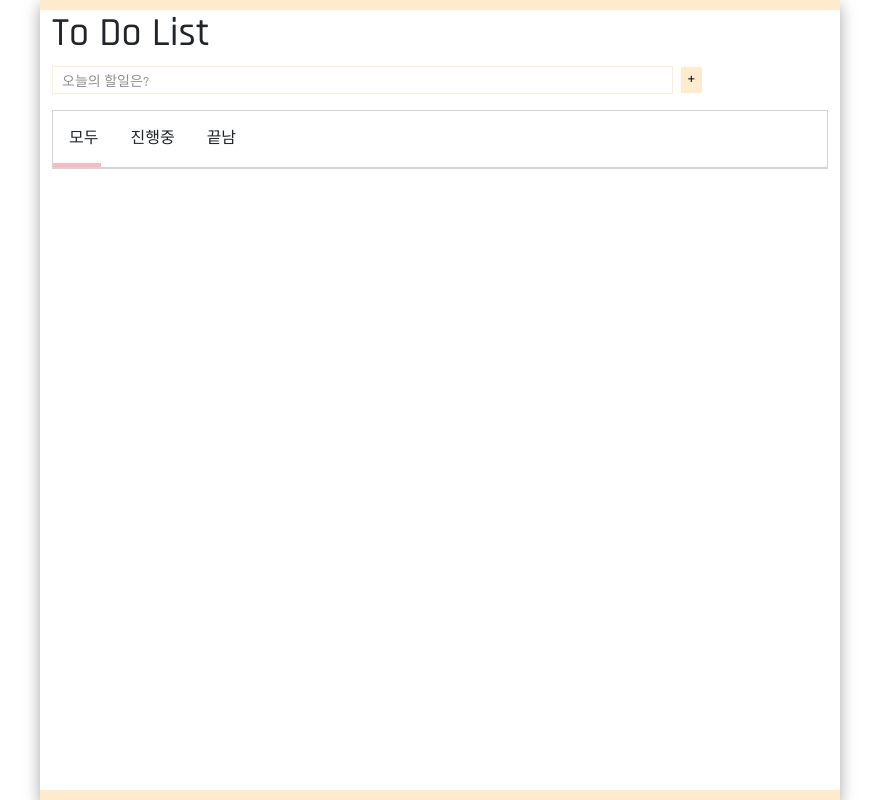
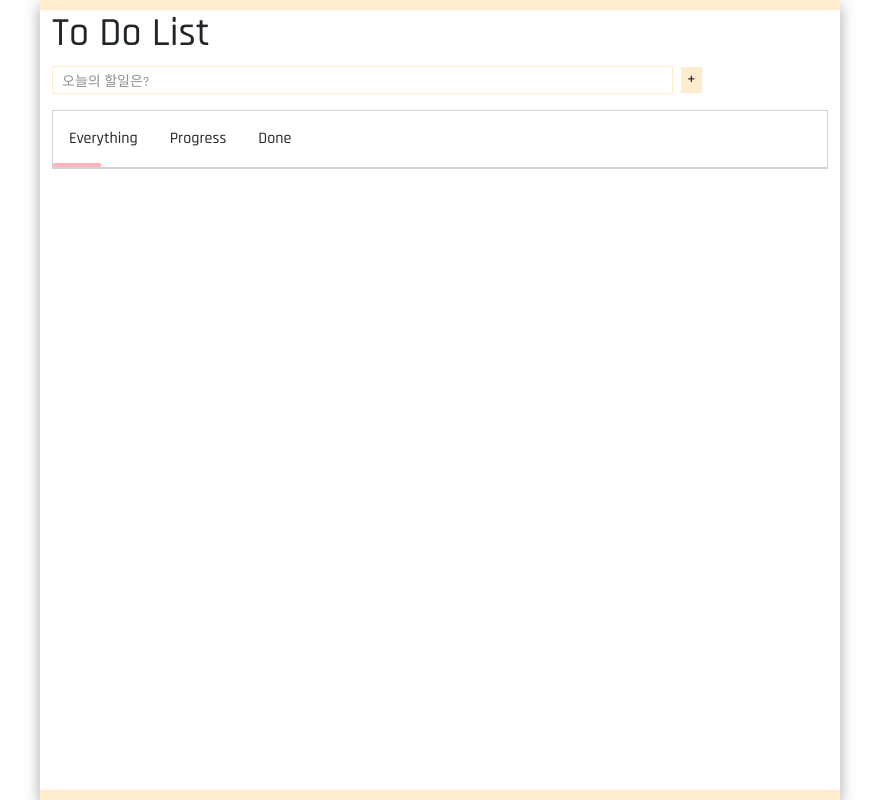
Before and after one commit to happykc79/Todolist, a plain HTML site: page index.html in a window 1280 px wide. Shown: the whole page, without its empty margins (200-1079 px from the left). Drawn offline with nearby package versions, Linux system fonts and the light colour scheme.

Commit message:
New commit

```diff
--- a/index.html
+++ b/index.html
@@ -28,13 +28,13 @@
             <div class="tab-type">
                 <div id="tab-underline"></div>
                 <div id="all">
-                    모두
+                    Everything
                 </div>
                 <div id="ongoing">
-                    진행중
+                    Progress
                 </div>
                 <div id="done">
-                    끝남
+                    Done
                 </div>
             </div>
             <div id="task-board">
```
